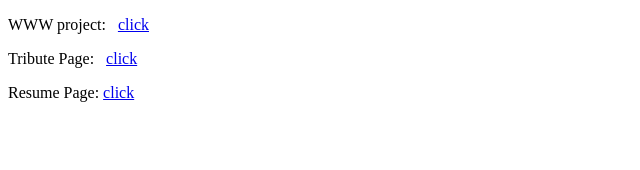
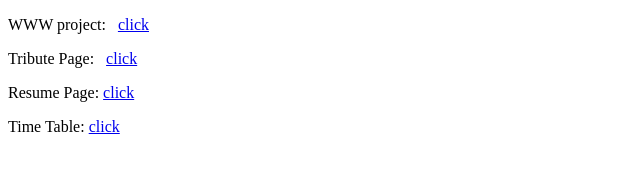
Before and after one commit to shyambang/first.html, a plain HTML site: page index.html in a window 1280 px wide. Shown: the whole page, without its empty margins (0-640 px from the left). Drawn offline with Linux system fonts and the light colour scheme.

Commit message:
time table

```diff
--- a/index.html
+++ b/index.html
@@ -9,5 +9,6 @@
     <p>WWW project:&nbsp;&nbsp;&nbsp;<a href="./www projet.html">click</a></p>
     <p>Tribute Page:&nbsp;&nbsp;&nbsp;<a href="./PREPARATRION.HTML/prep.html">click</a></p>
     <p>Resume Page:    <a href="./PREPARATRION.HTML/resume.html">click</a></p>
+    <p>Time Table: <a href="./PREPARATRION.HTML/time table.html">click</a></p>
 </body>
 </html>
```
